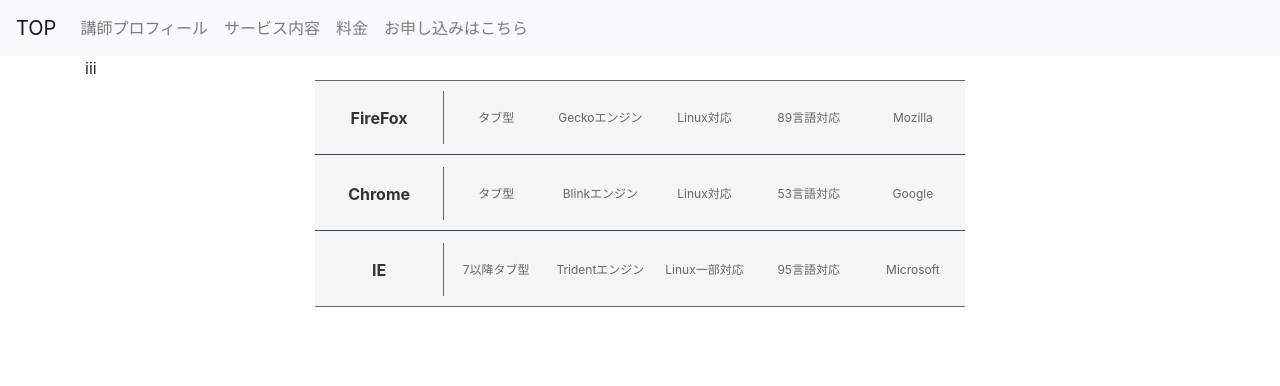
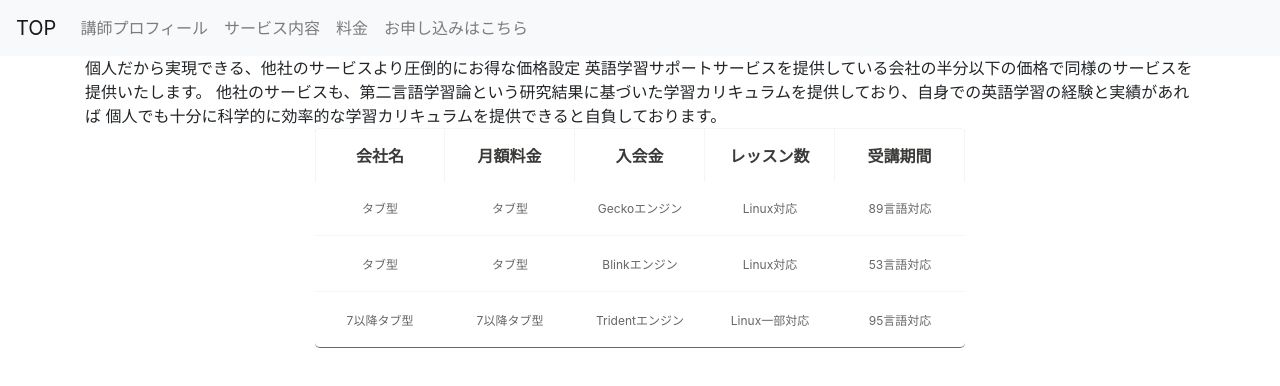
Before and after one commit to masalennon/myEnglish, a Nuxt app: page /price in a window 1280 px wide. Shown: the top 386 px of the page. Built offline with nearby package versions, Linux system fonts and the light colour scheme.

Commit message:
made table.

```diff
--- a/pages/content.vue
+++ b/pages/content.vue
@@ -7,11 +7,9 @@
 	用いた具体的な学習方法を提案いたします。まず初めに学ぶ理由、なぜその学習方法が効率的であるかについての科学的根拠を
 	はっきりさせるので、納得し学習を続けていただけます。
 
-	個人だから実現できる、他社のサービスより圧倒的にお得な価格設定
-	英語学習サポートサービスを提供している会社の半分以下の価格で同様のサービスを提供いたします。
-	他社のサービスも、第二言語学習論という研究結果に基づいた学習カリキュラムを提供しており、自身での英語学習の経験があれば
-	個人でも十分に科学的に効率的な学習カリキュラムを提供できると自負しております。
-
+	英語学習についてのアドバイスだけではなく、働きながら学習時間をどうしたら捻出できるかについてもアドバイスいたします。
+	毎日三時間の学習時間を設けることは働きながらだとすごく大変です。しかし、スキマ時間でできる学習や時間の捻出についても
+	アドバイスいたしますので、英語力を伸ばすために必要な全ての面をサポートいたします。
 
 
 	毎日学習を続けられるように平日週5日のオンラインサポート
--- a/pages/price.vue
+++ b/pages/price.vue
@@ -1,11 +1,32 @@
 <template>
   <section class="container">
-	iii
+	個人だから実現できる、他社のサービスより圧倒的にお得な価格設定
+	英語学習サポートサービスを提供している会社の半分以下の価格で同様のサービスを提供いたします。
+	他社のサービスも、第二言語学習論という研究結果に基づいた学習カリキュラムを提供しており、自身での英語学習の経験と実績があれば
+	個人でも十分に科学的に効率的な学習カリキュラムを提供できると自負しております。
+
 	<table class="brwsr2">
 	  <tbody>
 		<tr>
-		  <th>FireFox</th>
+		  <th class="header-left">会社名</th>
+		  <th class="data fst">
+			月額料金
+		  </th>
+		  <th class="data">
+			入会金
+		  </th>
+		  <th class="data">
+			レッスン数
+		  </th>
+		  <th class="data">
+			受講期間
+		  </th>
+		</tr>
+		<tr>
 		  <td class="data fst">
+			タブ型
+		  </td>
+		  <td class="data">
 			タブ型
 		  </td>
 		  <td class="data">
@@ -17,15 +38,14 @@
 		  <td class="data">
 			89言語対応
 		  </td>
-		  <td class="data">
-			Mozilla
-		  </td>
 		</tr>
 		<tr>
 		  <td class="bar" colspan="6"></td>
 		</tr>
 		<tr>
-		  <th>Chrome</th>
+		  <td class="data fst">
+			タブ型
+		  </td>
 		  <td class="data fst">
 			タブ型
 		  </td>
@@ -38,15 +58,14 @@
 		  <td class="data">
 			53言語対応
 		  </td>
-		  <td class="data">
-			Google
-		  </td>
 		</tr>
 		<tr>
 		  <td class="bar" colspan="6"></td>
 		</tr>
 		<tr>
-		  <th>IE</th>
+		  <td class="data fst">
+			7以降タブ型
+		  </td>
 		  <td class="data fst">
 			7以降タブ型
 		  </td>
@@ -58,9 +77,6 @@
 		  </td>
 		  <td class="data">
 			95言語対応
-		  </td>
-		  <td class="data">
-			Microsoft
 		  </td>
 		</tr>
 	  </tbody>
@@ -79,25 +95,30 @@ export default {
 </script>
 
 <style>
+.header-left {
+  border-left: 1px solid whitesmoke;
+}
+
 table.brwsr2 {
   margin: 0 auto;
   width: 650px;
   border: none;
-  border-top: solid 1px #666;
+  border-top: solid 1px whitesmoke;
   border-bottom: solid 1px #666;
   border-collapse: separate;
-  border-spacing: 0 10px;
-  background: #f5f5f5;
+  border-spacing: 0px;
+  background: white;
+  border-radius: 5px;
 }
 
 table.brwsr2 th {
   vertical-align: middle;
   height: 53px;
   width: 124px;
-  border-right: solid 1px #666;
+  border-right: solid 1px whitesmoke;
   margin: 0;
   text-align: center;
-  color: #333;
+  color: #3a3b38;
   font-size: 16px;
   font-weight: bold;
 }
@@ -125,6 +146,6 @@ table.brwsr2 td:fst-child {
 table.brwsr2 td.bar {
   height: 1px;
   width: 100%;
-  border-top: solid 1px #34495e;
+  border-top: solid 0.5px whitesmoke;
 }
 </style>
--- /dev/null
+++ b/pages/review.vue
@@ -0,0 +1,72 @@
+<template>
+  <section class="container">
+	受講者はまだいません。初回限定キャンペーンとして、半額で提供させていただいています。
+  </section>
+</template>
+
+<script>
+export default {
+  data () {
+    return {
+      form: {
+        email: '',
+        name: '',
+        food: null,
+        checked: []
+      },
+      foods: [
+        { text: 'Select One', value: null },
+        'Carrots', 'Beans', 'Tomatoes', 'Corn'
+      ],
+      show: true
+    }
+  },
+  methods: {
+    onSubmit (evt) {
+      evt.preventDefault();
+      alert(JSON.stringify(this.form));
+    },
+    onReset (evt) {
+      evt.preventDefault();
+      /* Reset our form values */
+      this.form.email = '';
+      this.form.name = '';
+      this.form.checked = [];
+      /* Trick to reset/clear native browser form validation state */
+      this.show = false;
+      this.$nextTick(() => { this.show = true });
+    }
+  }
+}
+</script>
+
+<style>
+.container {
+  min-height: 100vh;
+  display: flex;
+  justify-content: center;
+  align-items: center;
+  text-align: center;
+}
+
+.title {
+  font-family: "Quicksand", "Source Sans Pro", -apple-system, BlinkMacSystemFont, "Segoe UI", Roboto, "Helvetica Neue", Arial, sans-serif; /* 1 */
+  display: block;
+  font-weight: 300;
+  font-size: 100px;
+  color: #35495e;
+  letter-spacing: 1px;
+}
+
+.subtitle {
+  font-weight: 300;
+  font-size: 42px;
+  color: #526488;
+  word-spacing: 5px;
+  padding-bottom: 15px;
+}
+
+.links {
+  padding-top: 15px;
+}
+</style>
```
